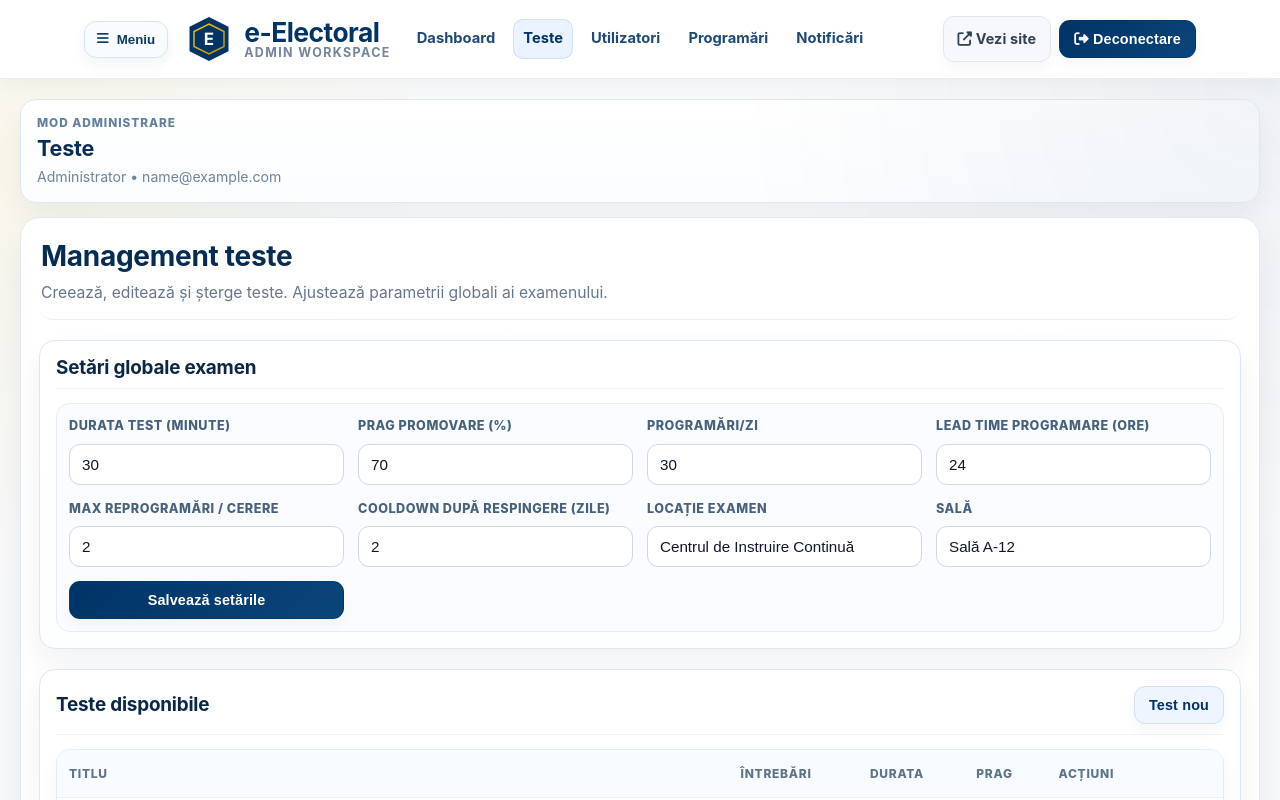
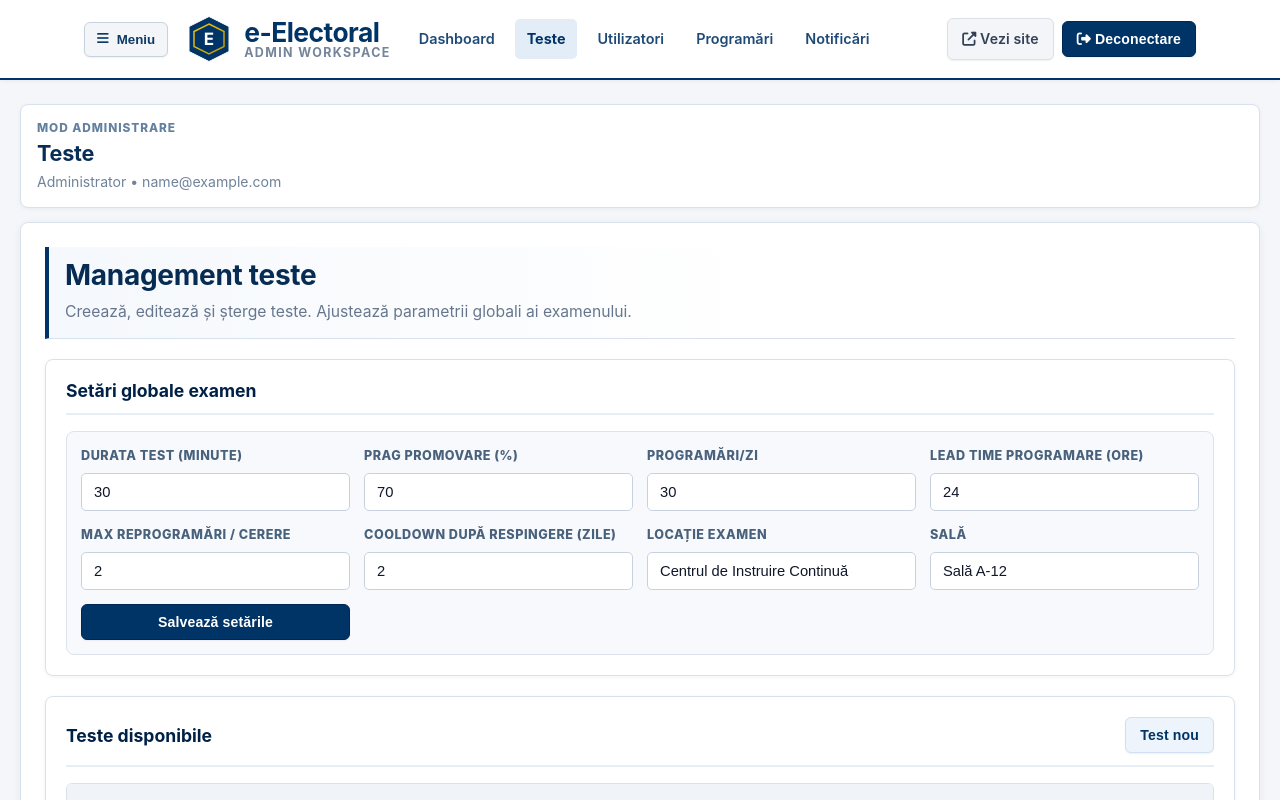
Before and after one commit to roscaiana/Proiect-MRSTweb, a React (Vite) app in the folder frontend/: page /admin/tests in a window 1280 px wide. Shown: the top 800 px of the page. Built offline with nearby package versions, Linux system fonts and the light colour scheme; sample sign-in values are in the browser's storage.

Commit message:
style(admin): overhaul admin panel CSS for formal institutional look

```diff
--- a/frontend/src/features/admin/styles/admin-panel.css
+++ b/frontend/src/features/admin/styles/admin-panel.css
@@ -12,8 +12,8 @@
 
 .admin-sidebar {
     background: #ffffff;
-    border: 1px solid #e5e7eb;
-    border-radius: 14px;
+    border: 1px solid #d0dae6;
+    border-radius: 8px;
     padding: 20px;
     height: fit-content;
     position: sticky;
@@ -43,20 +43,20 @@
     display: flex;
     align-items: center;
     gap: 10px;
-    border-radius: 10px;
+    border-radius: 6px;
     padding: 10px 12px;
     color: #1f2937;
     text-decoration: none;
     font-weight: 600;
-    transition: background 0.2s ease, color 0.2s ease;
+    transition: background 0.14s ease, color 0.14s ease;
 }
 
 .admin-nav-item:hover {
-    background: #f3f4f6;
+    background: #f0f4f9;
 }
 
 .admin-nav-item.is-active {
-    background: #eaf3ff;
+    background: #e8f0fa;
     color: #003366;
 }
 
@@ -92,15 +92,15 @@
     gap: 14px;
     align-items: flex-start;
     background: #ffffff;
-    border: 1px solid #e5e7eb;
-    border-radius: 12px;
+    border: 1px solid #d8e2ee;
+    border-radius: 8px;
     padding: 16px;
 }
 
 .admin-stat-icon {
     width: 44px;
     height: 44px;
-    border-radius: 10px;
+    border-radius: 8px;
     background: #eaf3ff;
     color: #003366;
     display: inline-flex;
@@ -142,9 +142,9 @@
 
 .admin-panel-card {
     background: #ffffff;
-    border: 1px solid #e5e7eb;
-    border-radius: 12px;
-    padding: 16px;
+    border: 1px solid #d8e2ee;
+    border-radius: 8px;
+    padding: 20px;
 }
 
 .admin-card-header {
@@ -178,9 +178,9 @@
     justify-content: space-between;
     align-items: center;
     gap: 12px;
-    border: 1px solid #edf2f7;
-    border-radius: 10px;
-    padding: 10px 12px;
+    border: 1px solid #e0e8f1;
+    border-radius: 6px;
+    padding: 11px 14px;
 }
 
 .admin-simple-item strong {
@@ -255,10 +255,10 @@
 .admin-field input,
 .admin-field select,
 .admin-field textarea {
-    border: 1px solid #d1d5db;
-    border-radius: 10px;
+    border: 1px solid #c8d2de;
+    border-radius: 5px;
     padding: 10px 12px;
-    font-size: 0.9rem;
+    font-size: 0.92rem;
     color: #111827;
     background: #ffffff;
 }
@@ -267,8 +267,8 @@
 .admin-field select:focus,
 .admin-field textarea:focus {
     outline: none;
-    border-color: #3b82f6;
-    box-shadow: 0 0 0 3px rgba(59, 130, 246, 0.15);
+    border-color: #003366;
+    box-shadow: 0 0 0 2px rgba(0, 51, 102, 0.12);
 }
 
 .admin-field-full {
@@ -313,16 +313,16 @@
 }
 
 .admin-btn {
-    border: none;
-    border-radius: 10px;
-    padding: 10px 14px;
-    font-weight: 700;
+    border: 1px solid transparent;
+    border-radius: 6px;
+    padding: 9px 14px;
+    font-weight: 600;
     cursor: pointer;
-    transition: transform 0.15s ease, opacity 0.15s ease;
+    transition: background-color 0.14s ease, box-shadow 0.14s ease;
 }
 
 .admin-btn:hover {
-    transform: translateY(-1px);
+    box-shadow: 0 2px 6px rgba(0, 0, 0, 0.08);
 }
 
 .admin-btn.primary {
@@ -359,11 +359,11 @@
 }
 
 .admin-form-block {
-    border: 1px solid #e2e8f0;
-    border-radius: 12px;
+    border: 1px solid #d8e2ee;
+    border-radius: 6px;
     padding: 14px;
     margin-bottom: 14px;
-    background: #fafcff;
+    background: #f8f9fc;
 }
 
 .admin-form-grid {
@@ -392,8 +392,8 @@
 }
 
 .admin-question-card {
-    border: 1px solid #dbeafe;
-    border-radius: 10px;
+    border: 1px solid #d8e2ee;
+    border-radius: 6px;
     padding: 12px;
     background: #ffffff;
 }
@@ -463,11 +463,11 @@
 }
 
 .admin-feedback-banner {
-    border: 1px solid #bfdbfe;
-    background: #eff6ff;
+    border: 1px solid #c0d4ea;
+    background: #eef4fb;
     color: #1e3a8a;
-    border-radius: 12px;
-    padding: 10px 12px;
+    border-radius: 6px;
+    padding: 10px 14px;
     font-weight: 600;
     margin-bottom: 14px;
 }
@@ -500,8 +500,8 @@
 }
 
 .admin-appointment-heatmap-day {
-    border: 1px solid #dbe4f0;
-    border-radius: 12px;
+    border: 1px solid #d0dae6;
+    border-radius: 6px;
     background: #ffffff;
     padding: 10px 8px;
     display: flex;
@@ -509,12 +509,12 @@
     align-items: flex-start;
     gap: 4px;
     cursor: pointer;
-    transition: border-color 0.15s ease, transform 0.15s ease, box-shadow 0.15s ease;
+    transition: border-color 0.14s ease, background-color 0.14s ease;
 }
 
 .admin-appointment-heatmap-day:hover {
-    transform: translateY(-1px);
-    box-shadow: 0 8px 20px rgba(2, 6, 23, 0.06);
+    border-color: #a8b8cc;
+    background: #f5f7fa;
 }
 
 .admin-appointment-heatmap-day strong {
@@ -565,10 +565,10 @@
 }
 
 .admin-summary-chip {
-    border: 1px solid #e2e8f0;
-    border-radius: 12px;
+    border: 1px solid #d8e2ee;
+    border-radius: 6px;
     padding: 10px 12px;
-    background: #f8fafc;
+    background: #f8f9fc;
     display: flex;
     flex-direction: column;
     gap: 4px;
@@ -650,10 +650,9 @@
     position: sticky;
     top: 0;
     z-index: 1200;
-    background: rgba(255, 255, 255, 0.98);
-    border-bottom: 1px solid #e8edf4;
-    box-shadow: 0 8px 20px rgba(0, 0, 0, 0.04);
-    backdrop-filter: blur(8px);
+    background: #ffffff;
+    border-bottom: 2px solid #003366;
+    box-shadow: 0 1px 4px rgba(0, 0, 0, 0.06);
 }
 
 .admin-app-header-row {
@@ -708,24 +707,24 @@
 }
 
 .admin-app-header-link {
-    border-radius: 10px;
-    padding: 8px 10px;
+    border-radius: 5px;
+    padding: 8px 12px;
     color: #1f4a78;
+    font-weight: 600;
+    font-size: 0.9rem;
+    text-decoration: none;
+    transition: background-color 0.14s ease, color 0.14s ease;
+}
+
+.admin-app-header-link:hover {
+    background: #eef3f9;
+    color: #003366;
+}
+
+.admin-app-header-link.is-active {
+    background: #e3edf7;
+    color: #003366;
     font-weight: 700;
-    font-size: 0.92rem;
-    text-decoration: none;
-    transition: background-color 0.16s ease, color 0.16s ease, box-shadow 0.16s ease;
-}
-
-.admin-app-header-link:hover {
-    background: #f3f8ff;
-    color: #003366;
-}
-
-.admin-app-header-link.is-active {
-    background: #eaf3ff;
-    color: #003366;
-    box-shadow: inset 0 0 0 1px #cfe1f7;
 }
 
 .admin-app-header-actions {
@@ -755,10 +754,8 @@
 
 .admin-panel-page {
     max-width: 1460px;
-    padding: 20px 20px 56px;
-    background:
-        radial-gradient(circle at 100% 0%, rgba(0, 51, 102, 0.04), transparent 30%),
-        radial-gradient(circle at 0% 8%, rgba(241, 196, 15, 0.07), transparent 26%);
+    padding: 24px 20px 56px;
+    background: #f4f6f9;
 }
 
 .admin-panel-shell {
@@ -769,12 +766,11 @@
 
 .admin-sidebar {
     display: none;
-    border: 1px solid #dbe5f0;
-    border-radius: 18px;
+    border: 1px solid #d0dae6;
+    border-radius: 8px;
     padding: 18px;
-    background:
-        linear-gradient(180deg, rgba(255,255,255,0.97) 0%, #ffffff 100%);
-    box-shadow: 0 18px 34px rgba(0, 34, 68, 0.08);
+    background: #ffffff;
+    box-shadow: 0 2px 8px rgba(0, 20, 50, 0.06);
     top: 142px;
 }
 
@@ -805,35 +801,30 @@
 
 .admin-nav-item {
     border: 1px solid transparent;
-    border-radius: 12px;
-    padding: 12px 14px;
-    font-size: 0.98rem;
+    border-radius: 6px;
+    padding: 11px 14px;
+    font-size: 0.95rem;
     color: #1e3148;
-    background: #ffffff;
-    box-shadow: 0 1px 0 rgba(15, 23, 42, 0.02);
-    transition: transform 0.16s ease, background-color 0.16s ease, border-color 0.16s ease, box-shadow 0.16s ease, color 0.16s ease;
+    background: transparent;
+    transition: background-color 0.14s ease, border-color 0.14s ease, color 0.14s ease;
 }
 
 .admin-nav-item i {
     width: 18px;
     text-align: center;
-    color: #456283;
+    color: #5a7a9a;
 }
 
 .admin-nav-item:hover {
-    background: #f8fbff;
-    border-color: #d7e4f2;
-    box-shadow: 0 8px 18px rgba(0, 34, 68, 0.05);
-    transform: translateY(-1px);
+    background: #f0f4f9;
+    border-color: #d8e2ee;
 }
 
 .admin-nav-item.is-active {
-    background:
-        radial-gradient(circle at 100% 0%, rgba(0, 51, 102, 0.06), transparent 42%),
-        #eff6ff;
+    background: #e8f0fa;
     color: #003366;
-    border-color: #c7dbf5;
-    box-shadow: 0 10px 20px rgba(0, 51, 102, 0.08);
+    border-color: #c0d4ea;
+    font-weight: 700;
 }
 
 .admin-nav-item.is-active i {
@@ -849,14 +840,12 @@
     align-items: center;
     justify-content: space-between;
     gap: 14px;
-    border: 1px solid #dde7f2;
-    border-radius: 16px;
+    border: 1px solid #d8e2ee;
+    border-radius: 8px;
     padding: 14px 16px;
     margin-bottom: 14px;
-    background:
-        radial-gradient(circle at 100% 0%, rgba(0, 51, 102, 0.05), transparent 42%),
-        linear-gradient(180deg, #ffffff 0%, #fbfdff 100%);
-    box-shadow: 0 14px 28px rgba(0, 34, 68, 0.05);
+    background: #ffffff;
+    box-shadow: 0 1px 4px rgba(0, 20, 50, 0.05);
 }
 
 .admin-topbar-left {
@@ -904,13 +893,13 @@
 }
 
 .admin-notifications-switch-btn {
-    min-width: 220px;
-    min-height: 52px;
-    padding: 12px 20px;
-    font-size: 1rem;
-    font-weight: 800;
+    min-width: 200px;
+    min-height: 46px;
+    padding: 10px 20px;
+    font-size: 0.95rem;
+    font-weight: 700;
     justify-content: center;
-    border-radius: 14px;
+    border-radius: 6px;
 }
 
 .admin-sidebar-quick {
@@ -942,18 +931,19 @@
 
 .admin-page-content {
     gap: 20px;
-    border: 1px solid #e1e9f3;
-    border-radius: 20px;
-    padding: 18px;
-    background:
-        linear-gradient(180deg, rgba(255,255,255,0.98) 0%, #ffffff 100%);
-    box-shadow: 0 20px 42px rgba(0, 34, 68, 0.07);
+    border: 1px solid #d8e2ee;
+    border-radius: 8px;
+    padding: 24px;
+    background: #ffffff;
+    box-shadow: 0 2px 8px rgba(0, 20, 50, 0.06);
 }
 
 .admin-page-header {
-    border-radius: 14px;
-    padding: 6px 2px 14px;
-    border-bottom: 1px solid #e9eff6;
+    border-radius: 0;
+    padding: 14px 16px;
+    border-bottom: 1px solid #d8e2ee;
+    border-left: 4px solid #003366;
+    background: linear-gradient(90deg, #f5f8fc 0%, transparent 60%);
 }
 
 .admin-page-header h2 {
@@ -974,33 +964,81 @@
 }
 
 .admin-stat-card {
-    border: 1px solid #dfe8f2;
-    border-radius: 14px;
+    border: 1px solid #d8e2ee;
+    border-radius: 8px;
     padding: 18px;
-    min-height: 122px;
-    background:
-        radial-gradient(circle at 100% 0%, rgba(0, 51, 102, 0.04), transparent 40%),
-        #ffffff;
-    box-shadow: 0 12px 26px rgba(0, 34, 68, 0.06);
-    transition: transform 0.18s ease, box-shadow 0.18s ease, border-color 0.18s ease;
+    min-height: 110px;
+    background: #ffffff;
+    box-shadow: 0 1px 4px rgba(0, 20, 50, 0.05);
+    transition: box-shadow 0.18s ease, border-color 0.18s ease;
 }
 
 .admin-stat-card:hover {
-    transform: translateY(-2px);
-    border-color: #cfdeee;
-    box-shadow: 0 18px 34px rgba(0, 34, 68, 0.1);
+    border-color: #b8cade;
+    box-shadow: 0 4px 12px rgba(0, 20, 50, 0.09);
 }
 
 .admin-stat-icon {
     width: 48px;
     height: 48px;
-    border-radius: 12px;
+    border-radius: 8px;
     background: linear-gradient(180deg, #e9f2fd 0%, #e3eefb 100%);
     border: 1px solid #d3e0f1;
     box-shadow: inset 0 1px 0 rgba(255,255,255,0.65);
     font-size: 1.08rem;
 }
 
+/* Stat card color variants */
+.admin-stat-card--blue .admin-stat-icon {
+    background: linear-gradient(180deg, #e9f2fd 0%, #dce8f8 100%);
+    border-color: #c4d7ed;
+    color: #1a5296;
+}
+
+.admin-stat-card--green .admin-stat-icon {
+    background: linear-gradient(180deg, #e6f6ed 0%, #d4efdf 100%);
+    border-color: #b0ddc2;
+    color: #0d7a42;
+}
+
+.admin-stat-card--gold .admin-stat-icon {
+    background: linear-gradient(180deg, #fef9e7 0%, #fcf0c8 100%);
+    border-color: #e8d590;
+    color: #8a6d0b;
+}
+
+.admin-stat-card--purple .admin-stat-icon {
+    background: linear-gradient(180deg, #f0eafc 0%, #e4d9f8 100%);
+    border-color: #cdb8ef;
+    color: #6730b3;
+}
+
+.admin-stat-card--red .admin-stat-icon {
+    background: linear-gradient(180deg, #fdeaea 0%, #f8d5d5 100%);
+    border-color: #edb8b8;
+    color: #b3302f;
+}
+
+.admin-stat-card--teal .admin-stat-icon {
+    background: linear-gradient(180deg, #e4f5f5 0%, #d1eeee 100%);
+    border-color: #a8dada;
+    color: #0e7272;
+}
+
+.admin-stat-card--blue { border-left: 3px solid #1a5296; }
+.admin-stat-card--green { border-left: 3px solid #0d7a42; }
+.admin-stat-card--gold { border-left: 3px solid #8a6d0b; }
+.admin-stat-card--purple { border-left: 3px solid #6730b3; }
+.admin-stat-card--red { border-left: 3px solid #b3302f; }
+.admin-stat-card--teal { border-left: 3px solid #0e7272; }
+
+/* Card header icon */
+.admin-card-header-icon {
+    color: #3d6893;
+    margin-right: 6px;
+    font-size: 0.92em;
+}
+
 .admin-stat-title {
     color: #5a6f87;
     font-size: 0.93rem;
@@ -1023,25 +1061,26 @@
 }
 
 .admin-panel-card {
-    border: 1px solid #dde7f2;
-    border-radius: 16px;
-    padding: 16px;
-    background:
-        linear-gradient(180deg, #ffffff 0%, #fdfefe 100%);
-    box-shadow: 0 14px 30px rgba(0, 34, 68, 0.06);
+    border: 1px solid #d8e2ee;
+    border-radius: 8px;
+    padding: 20px;
+    background: #ffffff;
+    box-shadow: 0 1px 4px rgba(0, 20, 50, 0.05);
 }
 
 .admin-card-header {
-    margin-bottom: 14px;
-    padding-bottom: 10px;
-    border-bottom: 1px solid #edf2f7;
+    margin-bottom: 16px;
+    padding-bottom: 12px;
+    border-bottom: 2px solid #e8eef5;
 }
 
 .admin-card-header h3 {
-    font-size: 1.18rem;
-    line-height: 1.15;
-    color: #0c2746;
-    letter-spacing: -0.01em;
+    font-size: 1.1rem;
+    line-height: 1.2;
+    color: #002147;
+    letter-spacing: 0;
+    display: flex;
+    align-items: center;
 }
 
 .admin-muted-text {
@@ -1054,16 +1093,20 @@
 }
 
 .admin-simple-item {
-    border: 1px solid #e5edf6;
-    border-radius: 12px;
+    border: 1px solid #e0e8f1;
+    border-radius: 6px;
     padding: 12px 14px;
-    background: linear-gradient(180deg, #ffffff 0%, #fbfdff 100%);
-    box-shadow: 0 6px 14px rgba(0, 34, 68, 0.03);
+    background: #fafbfd;
+    transition: background-color 0.14s ease;
+}
+
+.admin-simple-item:hover {
+    background: #f0f4f9;
 }
 
 .admin-simple-item strong {
-    color: #152c47;
-    font-size: 0.98rem;
+    color: #0f1f33;
+    font-size: 0.95rem;
 }
 
 .admin-simple-item p {
@@ -1087,10 +1130,10 @@
 
 .admin-toolbar,
 .admin-inline-form {
-    border: 1px solid #e7edf6;
-    background: #fafcff;
-    border-radius: 14px;
-    padding: 12px;
+    border: 1px solid #dce3ed;
+    background: #f8f9fc;
+    border-radius: 8px;
+    padding: 14px;
 }
 
 .admin-toolbar {
@@ -1117,35 +1160,33 @@
 .admin-field input,
 .admin-field select,
 .admin-field textarea {
-    border: 1px solid #cfd9e4;
-    border-radius: 11px;
-    padding: 11px 12px;
-    font-size: 0.95rem;
+    border: 1px solid #c8d2de;
+    border-radius: 5px;
+    padding: 10px 12px;
+    font-size: 0.92rem;
     color: #0f172a;
     background: #ffffff;
-    box-shadow: inset 0 1px 0 rgba(255,255,255,0.8);
-    transition: border-color 0.16s ease, box-shadow 0.16s ease, background-color 0.16s ease;
+    transition: border-color 0.14s ease, box-shadow 0.14s ease;
 }
 
 .admin-field input:hover,
 .admin-field select:hover,
 .admin-field textarea:hover {
-    border-color: #bccbdc;
-    background: #fcfeff;
+    border-color: #a8b8cc;
 }
 
 .admin-field input:focus,
 .admin-field select:focus,
 .admin-field textarea:focus {
-    border-color: #3b82f6;
-    box-shadow: 0 0 0 3px rgba(59, 130, 246, 0.14);
+    border-color: #003366;
+    box-shadow: 0 0 0 2px rgba(0, 51, 102, 0.12);
 }
 
 .admin-table-wrapper {
-    border: 1px solid #e3ebf4;
-    border-radius: 14px;
+    border: 1px solid #d8e2ee;
+    border-radius: 6px;
     background: #ffffff;
-    box-shadow: 0 10px 22px rgba(0, 34, 68, 0.04);
+    overflow: hidden;
 }
 
 .admin-table th,
@@ -1155,11 +1196,12 @@
 }
 
 .admin-table th {
-    background: #f8fbff;
-    color: #5f738b;
+    background: #f0f3f7;
+    color: #3c5068;
     font-size: 0.75rem;
-    font-weight: 800;
+    font-weight: 700;
     letter-spacing: 0.06em;
+    border-bottom: 2px solid #d0dae6;
 }
 
 .admin-table tbody tr {
@@ -1191,35 +1233,48 @@
 
 .admin-btn {
     border: 1px solid transparent;
-    border-radius: 11px;
-    padding: 10px 14px;
-    font-size: 0.9rem;
+    border-radius: 6px;
+    padding: 9px 14px;
+    font-size: 0.88rem;
+    font-weight: 600;
     letter-spacing: 0.01em;
-    box-shadow: 0 6px 14px rgba(2, 6, 23, 0.04);
-    transition: transform 0.16s ease, box-shadow 0.16s ease, filter 0.16s ease, background-color 0.16s ease;
+    box-shadow: 0 1px 2px rgba(0, 0, 0, 0.06);
+    transition: background-color 0.16s ease, box-shadow 0.16s ease, border-color 0.16s ease;
+    cursor: pointer;
 }
 
 .admin-btn:hover {
-    transform: translateY(-1px);
-    box-shadow: 0 10px 20px rgba(2, 6, 23, 0.08);
+    box-shadow: 0 2px 6px rgba(0, 0, 0, 0.1);
 }
 
 .admin-btn.primary {
-    background: linear-gradient(135deg, #003366 0%, #0a457a 100%);
+    background: #003366;
     color: #ffffff;
-    border-color: rgba(0, 51, 102, 0.4);
+    border-color: #002854;
+}
+
+.admin-btn.primary:hover {
+    background: #00284f;
 }
 
 .admin-btn.secondary {
-    background: #eef5ff;
+    background: #eef4fb;
     color: #003366;
-    border-color: #cfe0f7;
+    border-color: #cfe0f2;
+}
+
+.admin-btn.secondary:hover {
+    background: #e2ecf7;
 }
 
 .admin-btn.ghost {
-    background: #f6f8fb;
+    background: #f3f5f8;
     color: #334155;
-    border-color: #e1e6ee;
+    border-color: #dce1e8;
+}
+
+.admin-btn.ghost:hover {
+    background: #e8ecf1;
 }
 
 .admin-text-btn {
@@ -1235,45 +1290,40 @@
 }
 
 .admin-form-block {
-    border: 1px solid #e0e9f3;
-    border-radius: 14px;
+    border: 1px solid #d8e2ee;
+    border-radius: 6px;
     padding: 14px;
-    background:
-        radial-gradient(circle at 100% 0%, rgba(0, 51, 102, 0.03), transparent 38%),
-        #fbfdff;
-    box-shadow: 0 8px 18px rgba(0, 34, 68, 0.03);
+    background: #f8f9fc;
+    box-shadow: none;
 }
 
 .admin-question-card {
-    border: 1px solid #dce7f5;
-    border-radius: 12px;
-    box-shadow: 0 8px 18px rgba(0, 34, 68, 0.03);
+    border: 1px solid #d8e2ee;
+    border-radius: 6px;
+    box-shadow: none;
     background: #ffffff;
 }
 
 .admin-feedback-banner {
-    border: 1px solid #c9ddfb;
-    background:
-        radial-gradient(circle at 100% 0%, rgba(59, 130, 246, 0.08), transparent 40%),
-        #eff6ff;
-    box-shadow: 0 8px 18px rgba(30, 58, 138, 0.05);
+    border: 1px solid #c0d4ea;
+    background: #eef4fb;
+    box-shadow: none;
 }
 
 .admin-summary-chip {
-    border: 1px solid #e0e8f2;
-    border-radius: 12px;
-    background:
-        linear-gradient(180deg, #ffffff 0%, #f8fbff 100%);
-    box-shadow: 0 6px 14px rgba(0, 34, 68, 0.03);
+    border: 1px solid #d8e2ee;
+    border-radius: 6px;
+    background: #f8f9fc;
+    box-shadow: none;
 }
 
 .admin-appointment-heatmap-day {
-    border-radius: 12px;
-    box-shadow: 0 6px 14px rgba(0, 34, 68, 0.03);
+    border-radius: 6px;
+    box-shadow: none;
 }
 
 .admin-appointment-heatmap-day.active {
-    box-shadow: inset 0 0 0 1px #2563eb, 0 10px 20px rgba(37, 99, 235, 0.08);
+    box-shadow: inset 0 0 0 2px #003366;
 }
 
 .admin-page-content button:focus-visible,
@@ -1281,7 +1331,7 @@
 .admin-page-content input:focus-visible,
 .admin-page-content select:focus-visible,
 .admin-page-content textarea:focus-visible {
-    outline: 3px solid rgba(37, 99, 235, 0.2);
+    outline: 2px solid rgba(0, 51, 102, 0.3);
     outline-offset: 2px;
 }
 
@@ -1315,12 +1365,12 @@
     }
 
     .admin-page-content {
-        border-radius: 16px;
-        padding: 14px;
+        border-radius: 8px;
+        padding: 16px;
     }
 
     .admin-sidebar {
-        border-radius: 16px;
+        border-radius: 6px;
         top: auto;
     }
 
@@ -1381,7 +1431,7 @@
 
     .admin-topbar {
         padding: 12px;
-        border-radius: 14px;
+        border-radius: 6px;
     }
 
     .admin-topbar-left h2 {
@@ -1414,14 +1464,14 @@
     display: inline-flex;
     align-items: center;
     gap: 8px;
-    border: 1px solid #d7e4f2;
-    background: #f8fbff;
+    border: 1px solid #c8d2de;
+    background: #f3f5f8;
     color: #0f3a66;
-    border-radius: 12px;
-    padding: 10px 12px;
+    border-radius: 6px;
+    padding: 9px 12px;
     font-weight: 700;
     cursor: pointer;
-    box-shadow: 0 6px 14px rgba(0, 34, 68, 0.05);
+    box-shadow: 0 1px 2px rgba(0, 0, 0, 0.06);
 }
 
 .admin-mobile-sidebar-overlay {
@@ -1452,11 +1502,11 @@
     display: inline-flex;
     align-items: center;
     justify-content: center;
-    width: 38px;
-    height: 38px;
-    border-radius: 10px;
-    border: 1px solid #d7e4f2;
-    background: #f8fbff;
+    width: 36px;
+    height: 36px;
+    border-radius: 6px;
+    border: 1px solid #c8d2de;
+    background: #f3f5f8;
     color: #0f3a66;
     cursor: pointer;
     flex-shrink: 0;
@@ -1471,7 +1521,7 @@
     height: 100dvh;
     max-height: 100dvh;
     margin: 0;
-    border-radius: 0 18px 18px 0;
+    border-radius: 0 8px 8px 0;
     overflow-y: auto;
     transform: translateX(-110%);
     transition: transform 0.22s ease;
@@ -1555,10 +1605,10 @@
     justify-content: space-between;
     gap: 12px;
     flex-wrap: wrap;
-    border: 1px solid #e3ebf4;
-    border-radius: 14px;
-    background: #fbfdff;
-    padding: 10px 12px;
+    border: 1px solid #d8e2ee;
+    border-radius: 6px;
+    background: #f8f9fc;
+    padding: 10px 14px;
 }
 
 .admin-bulk-toolbar-left {
@@ -1609,19 +1659,19 @@
     grid-template-columns: 180px 1fr;
     gap: 14px;
     align-items: start;
-    border: 1px solid #e3ebf4;
-    border-radius: 12px;
+    border: 1px solid #d8e2ee;
+    border-radius: 6px;
     padding: 12px;
     background: #ffffff;
 }
 
 .admin-day-calendar-item.occupied {
-    border-color: #cfe0f7;
-    background: linear-gradient(180deg, #ffffff 0%, #f7fbff 100%);
+    border-color: #c0d4ea;
+    background: #f8fbff;
 }
 
 .admin-day-calendar-item.free {
-    background: linear-gradient(180deg, #ffffff 0%, #fcfdff 100%);
+    background: #fafbfd;
 }
 
 .admin-day-calendar-slot {
```
